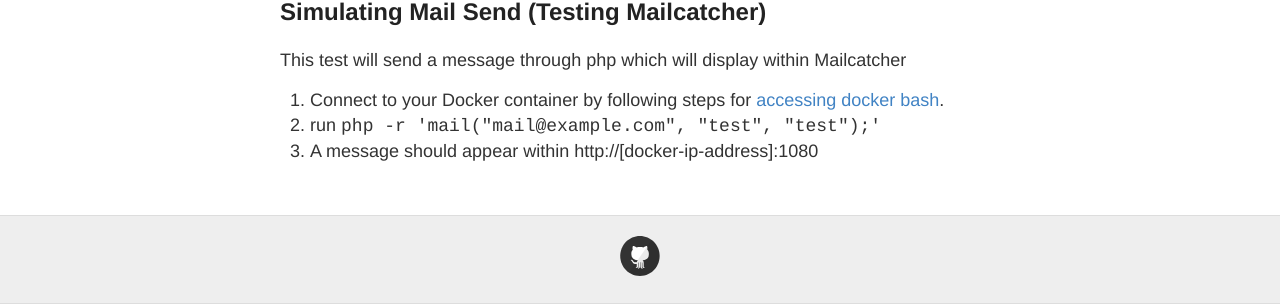
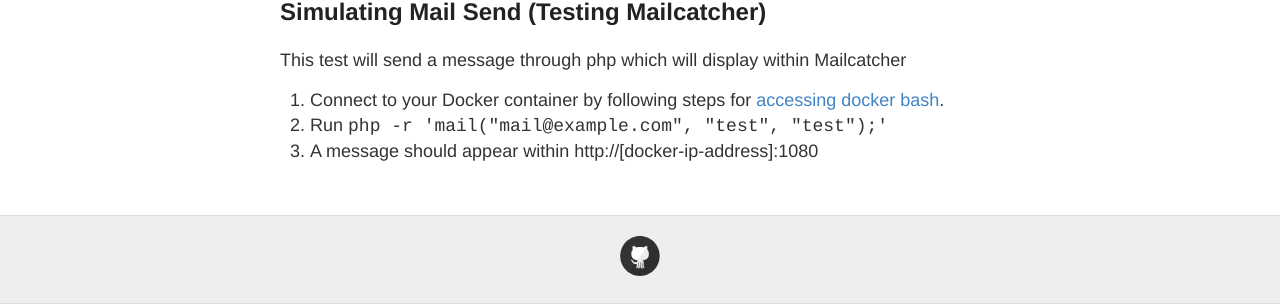
Before and after one commit to hedinfaok/lap-docker, a Jekyll site: the page built from _docs/general/simulating-mail-send-testing-mailcatcher.md, in a window 1280 px wide. Shown: the part 239-547 px from the top of the page. Built offline with Jekyll 4.4.1, drawn with Linux system fonts in a browser that asks for light colours; Markdown is read by kramdown in place of the engine named in the settings.

Commit message:
Updating instructions title case.

```diff
--- a/_docs/general/simulating-mail-send-testing-mailcatcher.md
+++ b/_docs/general/simulating-mail-send-testing-mailcatcher.md
@@ -10,5 +10,5 @@
 This test will send a message through php which will display within Mailcatcher
 
 1. Connect to your Docker container by following steps for [accessing docker bash]({{ site.baseurl }}/docs/general/accessing-docker-bash/).
-2. run `php -r 'mail("mail@example.com", "test", "test");'`
+2. Run `php -r 'mail("mail@example.com", "test", "test");'`
 3. A message should appear within http://[docker-ip-address]:1080
```
